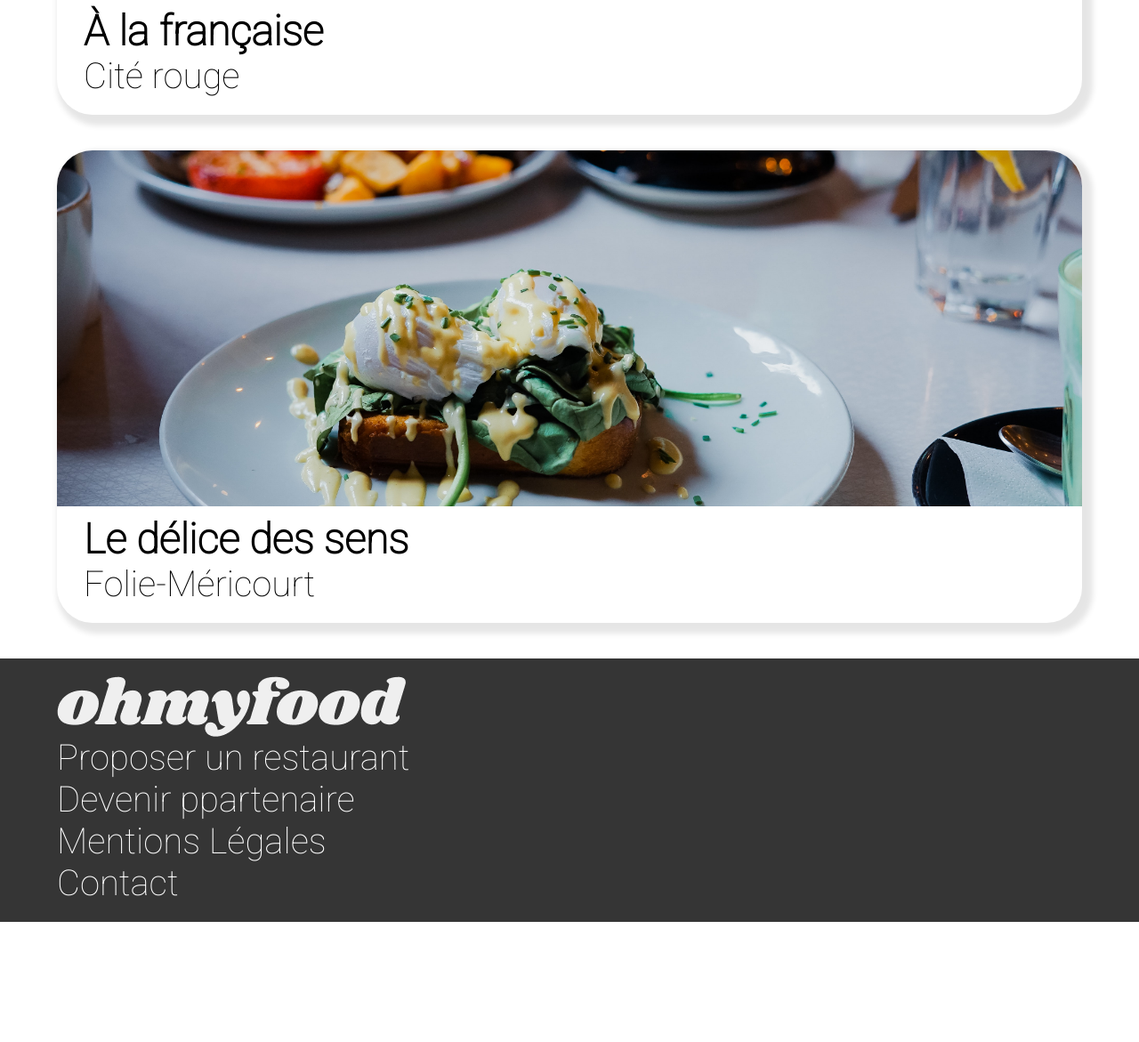
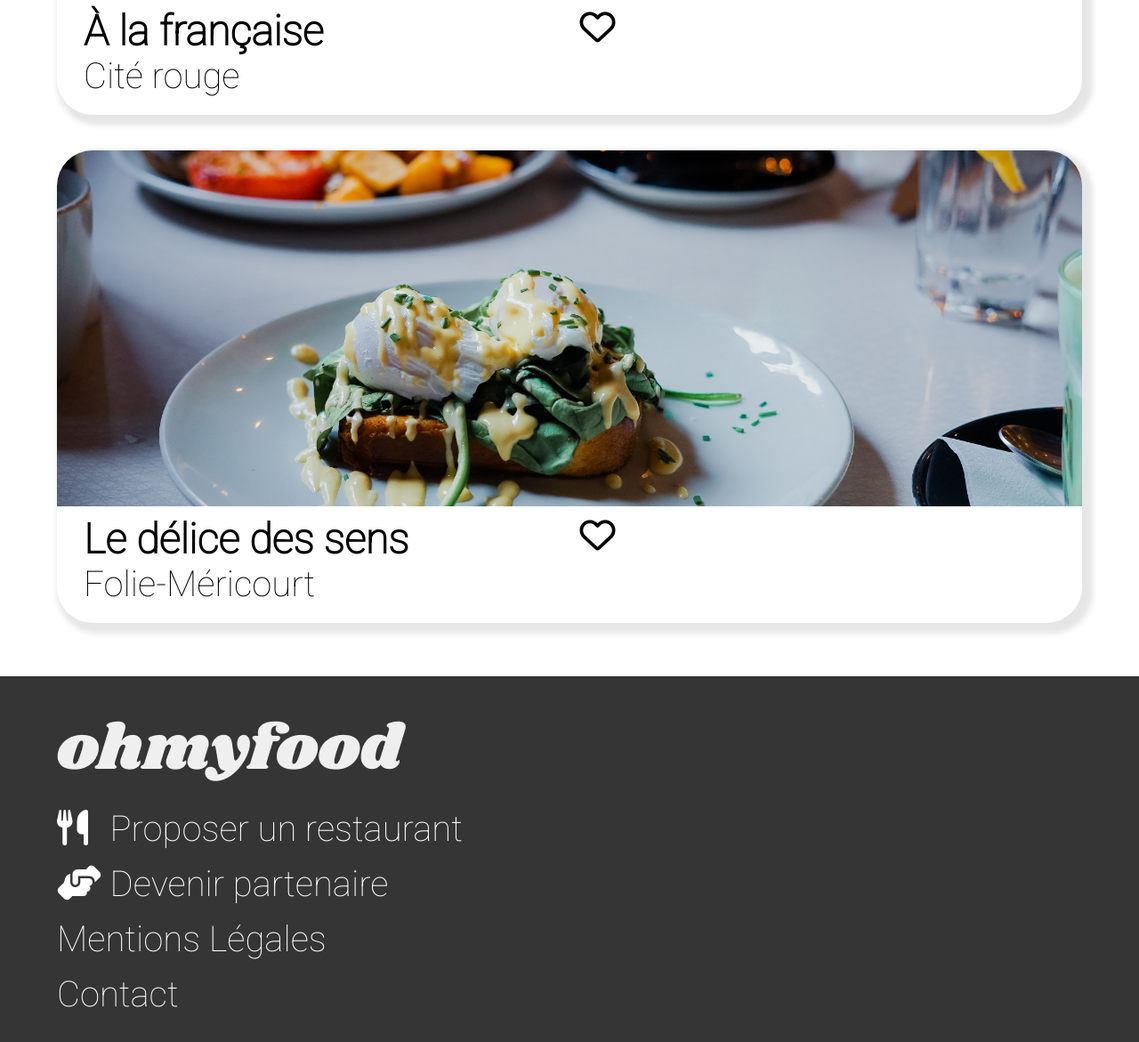
Before and after one commit to Laenar/MeunierFlorian_3_14102021, a website: page index.html in a window 1280 px wide. Shown: the part 2708-3879 px from the top of the page at 89% size. Before the commit the page ends 3744 px from the top, so only its background shows below. Drawn offline with Linux system fonts and the light colour scheme.

Commit message:
Ajouts d'icone, Modification css footer

```diff
--- a/index.html
+++ b/index.html
@@ -64,10 +64,15 @@
             <div class="divResto">
                 <a class="a_resto">
                     <img class="imgResto" src="images/restaurants/louis-hansel-shotsoflouis-qNBGVyOCY8Q-unsplash.jpg" alt=""/>
-                    <div>
+                    <div class="div_info_carte">
                         <div>
                             <h3>La note enchantée</h3>
                             <p>Charonne</p>
+                        </div>
+
+
+                        <div>
+                            <i class="far fa-heart"></i>
                         </div>
                     </div>
                 </a>
@@ -76,10 +81,15 @@
             <div class="divResto">
                 <a class="a_resto">
                     <img class="imgResto" src="images/restaurants/stil-u2Lp8tXIcjw-unsplash.jpg" alt=""/>
-                    <div>
+                    <div class="div_info_carte">
                         <div>
                             <h3>À la française</h3>
                             <p>Cité rouge</p>
+                        </div>
+
+
+                        <div>
+                            <i class="far fa-heart"></i>
                         </div>
                     </div>
                 </a>
@@ -88,10 +98,15 @@
             <div class="divResto">
                 <a class="a_resto">
                     <img class="imgResto" src="images/restaurants/toa-heftiba-DQKerTsQwi0-unsplash.jpg" alt=""/>
-                    <div>
+                    <div class="div_info_carte">
                         <div>
                             <h3>Le délice des sens</h3>
                             <p>Folie-Méricourt</p>
+                        </div>
+
+
+                        <div>
+                            <i class="far fa-heart"></i>
                         </div>
                     </div>
                 </a>
@@ -101,8 +116,8 @@
         <footer>
             <nav>
                 <img src="images/logo/ohmyfood.png" alt="">
-                <a href="#">Proposer un restaurant</a>
-                <a href="#">Devenir ppartenaire</a>
+                <a href="#"><i class="fas fa-utensils"></i> Proposer un restaurant</a>
+                <a href="#"><i class="fas fa-hands-helping"></i> Devenir partenaire</a>
                 <a href="#">Mentions Légales</a>
                 <a href="#">Contact</a>
             </nav>
--- a/sass/main.scss
+++ b/sass/main.scss
@@ -32,10 +32,12 @@ footer {
     color: white;
     padding-top: 20px;
     padding-bottom: 20px;
+    margin-top: 60px;
     a {
         text-decoration: none;
         color: white;
         width: 100%;
+        margin-bottom: 15px;
     }
     nav {
         display: flex;
@@ -46,6 +48,11 @@ footer {
         img {
             filter: invert(100%);
             width: max-content;
+            margin-bottom: 30px;
+            margin-top: 30px;
+        }
+        i {
+            width: 50px;
         }
     }
 
```
Also changed, not shown: style.css, 1 other file.
